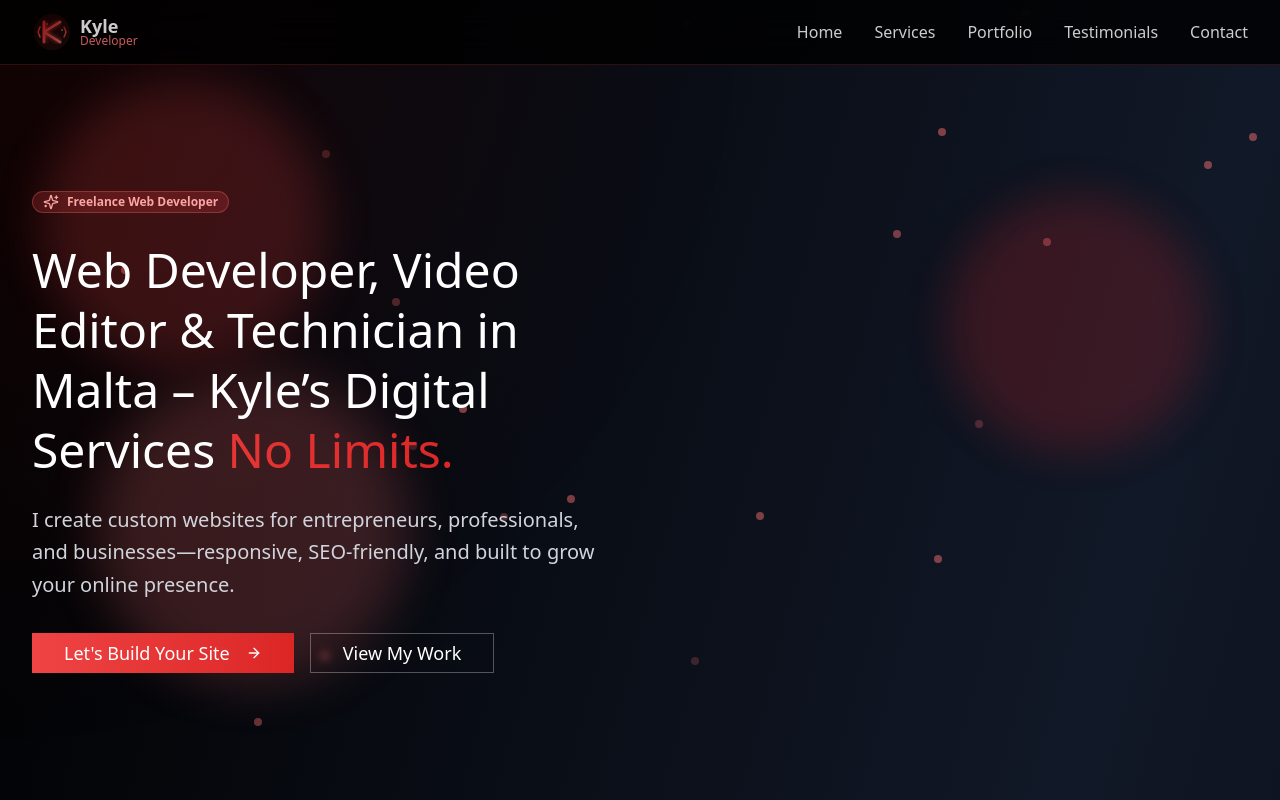
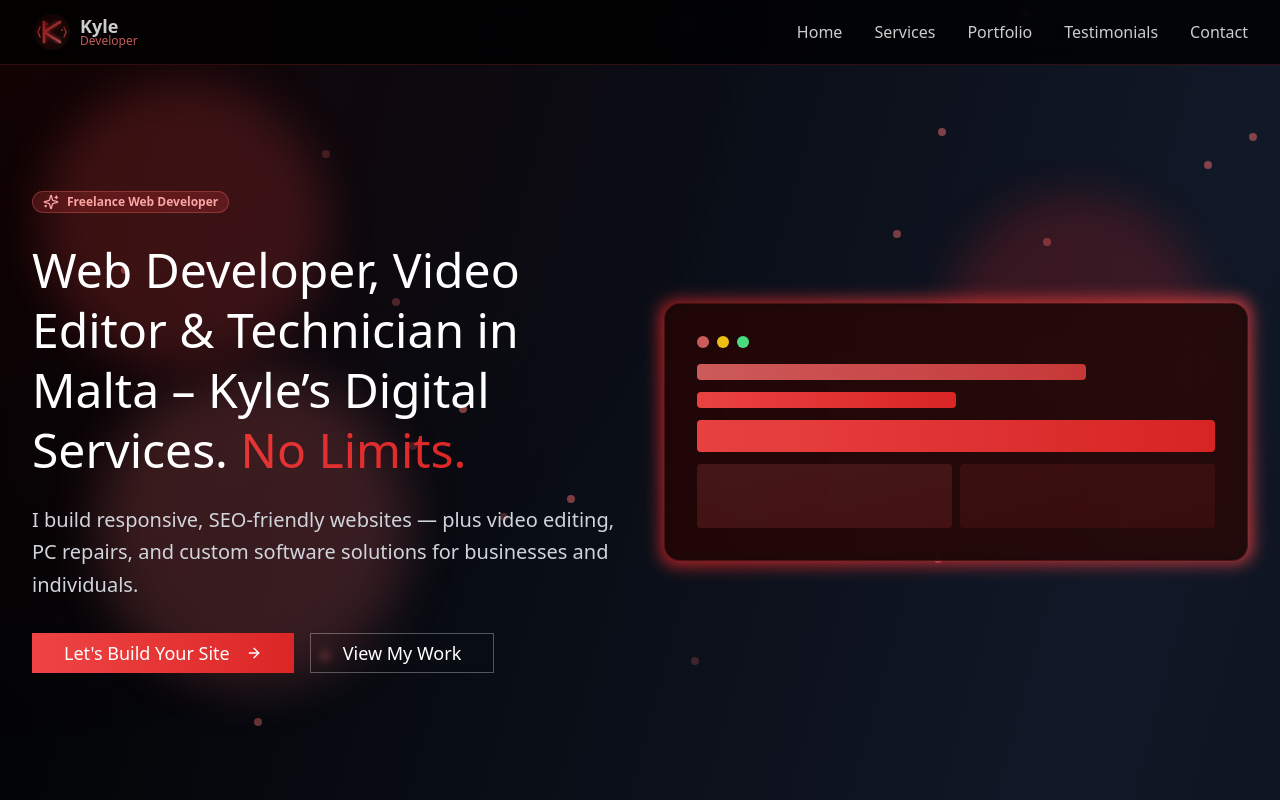
Before and after one commit to Cachia36/Personal-website, a Next.js app: page / in a window 1280 px wide. Shown: the top 800 px of the page. Built offline with nearby package versions, Linux system fonts and the light colour scheme.

Commit message:
re-added component

```diff
--- a/app/page.tsx
+++ b/app/page.tsx
@@ -223,14 +223,13 @@ export default function KylePortfolio() {
                   Freelance Web Developer
                 </Badge>
                 <h1 className="text-white leading-tight text-5xl font-light">
-                  Web Developer, Video Editor & Technician in Malta – Kyle’s Digital Services{" "}
+                  Web Developer, Video Editor & Technician in Malta – Kyle’s Digital Services.{" "}
                   <span className="text-transparent bg-clip-text bg-gradient-to-r from-red-400 via-red-500 to-red-600 animate-gradient-x">
                     No Limits.
                   </span>
                 </h1>
                 <p className="text-xl text-gray-300 leading-relaxed">
-                  I create custom websites for entrepreneurs, professionals, and businesses—responsive, SEO‑friendly,
-                  and built to grow your online presence.
+                  I build responsive, SEO-friendly websites — plus video editing, PC repairs, and custom software solutions for businesses and individuals.
                 </p>
               </div>
               <div className="flex flex-col sm:flex-row gap-4">
@@ -253,7 +252,27 @@ export default function KylePortfolio() {
             <div
               className={`relative ${visibleSections.includes("home") ? "animate-in slide-in-from-right duration-1000" : "opacity-0"}`}
             >
-              <div className="relative group"></div>
+              <div className="relative group">
+                <div className="absolute -inset-1 bg-gradient-to-r from-red-600 to-red-500 rounded-2xl blur opacity-75 group-hover:opacity-100 transition duration-1000 group-hover:duration-200 animate-tilt" />
+                <div className="relative bg-black/80 backdrop-blur-xl rounded-2xl p-8 border border-red-500/20">
+                  <div className="space-y-4">
+                    <div className="flex items-center space-x-2">
+                      <div className="w-3 h-3 bg-red-400 rounded-full animate-pulse" />
+                      <div className="w-3 h-3 bg-yellow-400 rounded-full animate-pulse animation-delay-200" />
+                      <div className="w-3 h-3 bg-green-400 rounded-full animate-pulse animation-delay-400" />
+                    </div>
+                    <div className="space-y-3">
+                      <div className="h-4 bg-gradient-to-r from-red-400 to-red-500 rounded w-3/4 animate-pulse" />
+                      <div className="h-4 bg-gradient-to-r from-red-500 to-red-600 rounded w-1/2 animate-pulse animation-delay-300" />
+                      <div className="h-8 bg-gradient-to-r from-red-500 to-red-600 rounded w-full animate-pulse animation-delay-600" />
+                      <div className="grid grid-cols-2 gap-2">
+                        <div className="h-16 bg-gradient-to-br from-red-400/20 to-red-500/20 rounded animate-pulse animation-delay-900" />
+                        <div className="h-16 bg-gradient-to-br from-red-500/20 to-red-600/20 rounded animate-pulse animation-delay-1200" />
+                      </div>
+                    </div>
+                  </div>
+                </div>
+              </div>
             </div>
           </div>
         </div>
```
